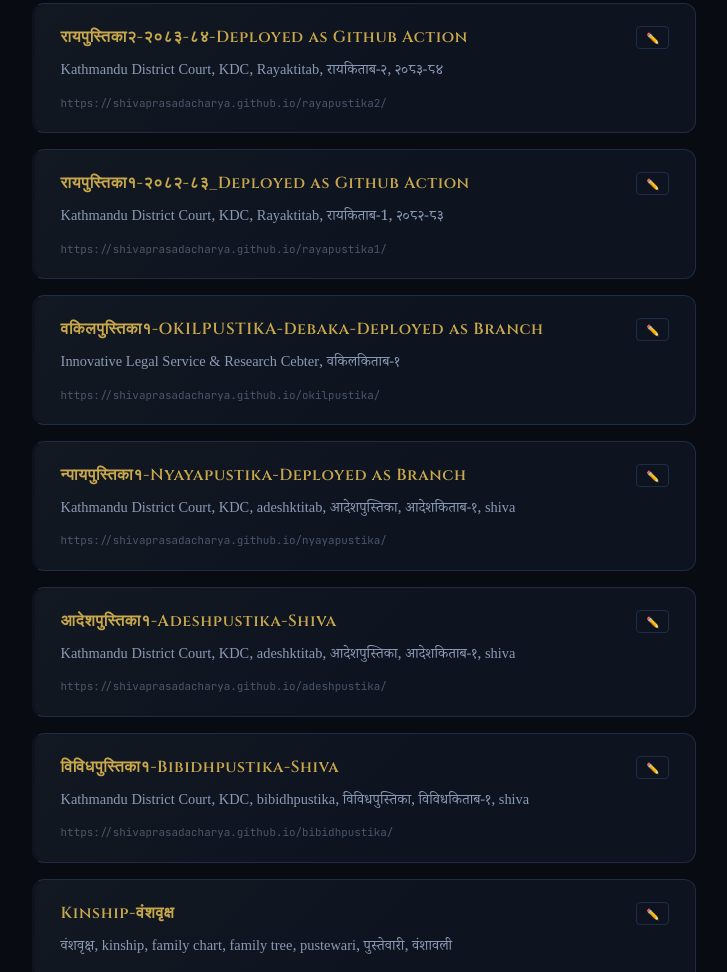
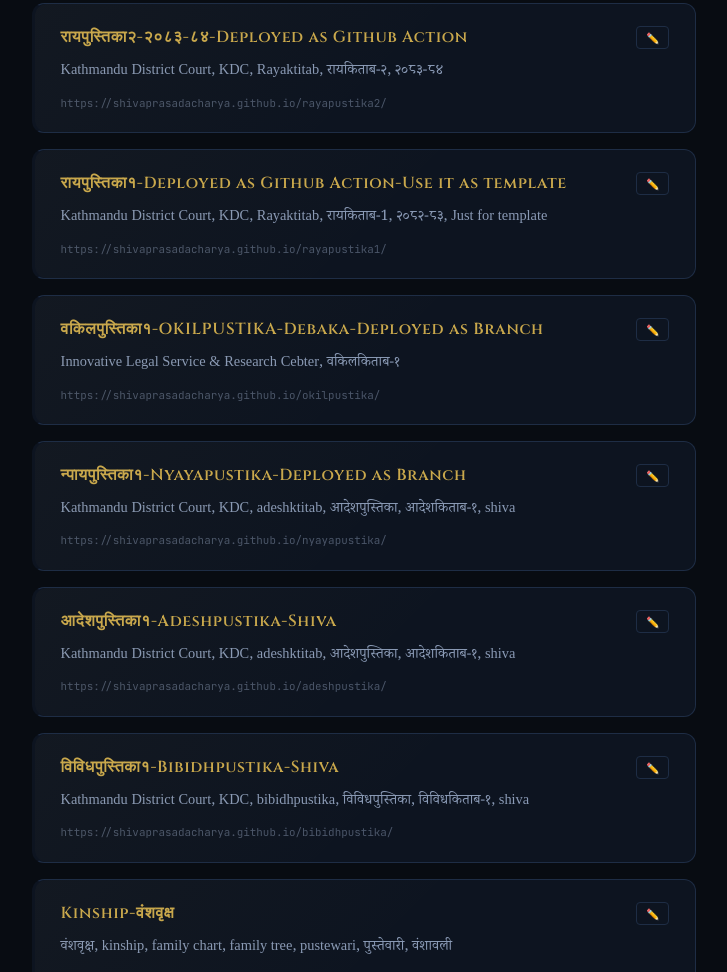
Before and after one commit to ShivaPrasadAcharya/link2, a plain HTML site: page index.html in a window 1280 px wide. Shown: the part 1440-2412 px from the top of the page, without its empty margins (276-1003 px from the left). Drawn offline with Linux system fonts and the light colour scheme.

Commit message:
Update index.html

```diff
--- a/index.html
+++ b/index.html
@@ -557,9 +557,9 @@ const LINKS = [
   },
       {
     url:      "https://shivaprasadacharya.github.io/rayapustika1/",
-    title:    "रायपुस्तिका१-२०८२-८३_Deployed as Github Action",
+    title:    "रायपुस्तिका१-Deployed as Github Action-Use it as template",
     editUrl:  "https://github.com/ShivaPrasadAcharya/rayapustika1/blob/main/index.html",
-    description: "Kathmandu District Court, KDC, Rayaktitab, रायकिताब-1, २०८२-८३"
+    description: "Kathmandu District Court, KDC, Rayaktitab, रायकिताब-1, २०८२-८३, Just  for template"
   },
 
       {
```
